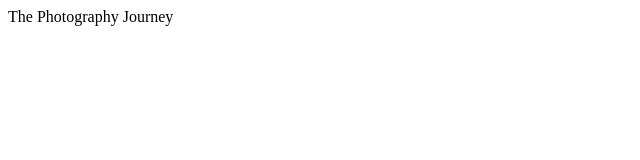
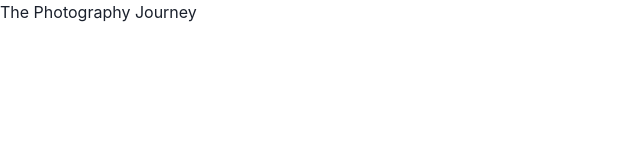
Before and after one commit to alanmoraales/the-photography-journey, a Next.js app: page / in a window 1280 px wide. Shown: the top 160 px of the page, without its empty margins (0-640 px from the left). Built offline with nearby package versions, Linux system fonts and the light colour scheme.

Commit message:
setup chakra ui

```diff
--- a/package.json
+++ b/package.json
@@ -8,8 +8,12 @@
     "start": "next start"
   },
   "dependencies": {
+    "@chakra-ui/react": "^1.6.1",
+    "@emotion/react": "^11.4.0",
+    "@emotion/styled": "^11.3.0",
     "@mdx-js/loader": "^1.6.22",
     "@next/mdx": "^10.2.0",
+    "framer-motion": "^4.1.13",
     "next": "10.2.0",
     "react": "17.0.2",
     "react-dom": "17.0.2"
--- a/src/pages/_app.tsx
+++ b/src/pages/_app.tsx
@@ -1,3 +1,9 @@
-const App = ({ Component, pageProps }) => <Component {...pageProps} />
+import { ChakraProvider } from '@chakra-ui/react'
+
+const App = ({ Component, pageProps }) => (
+  <ChakraProvider>
+    <Component {...pageProps} />
+  </ChakraProvider>
+)
 
 export default App
```
Also changed, not shown: 1 other file (tests, documents, lock files or other folders).
